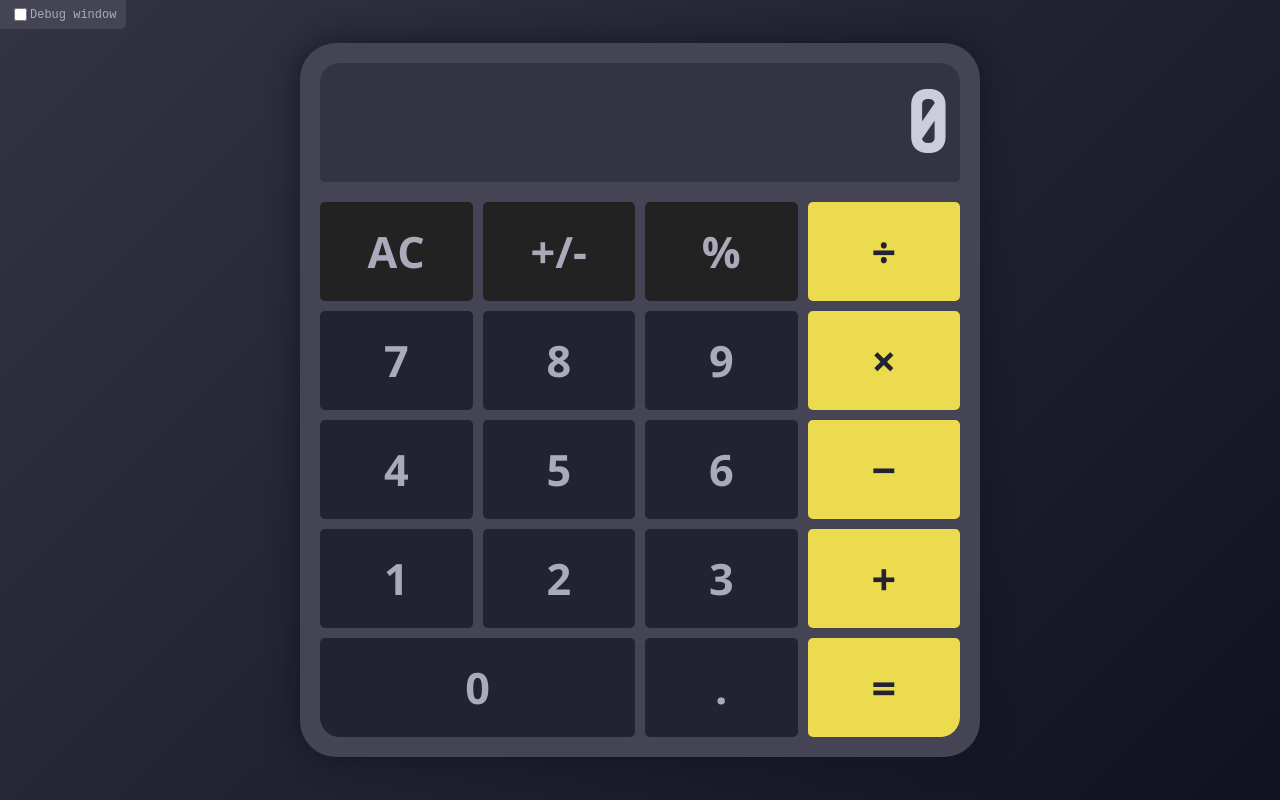
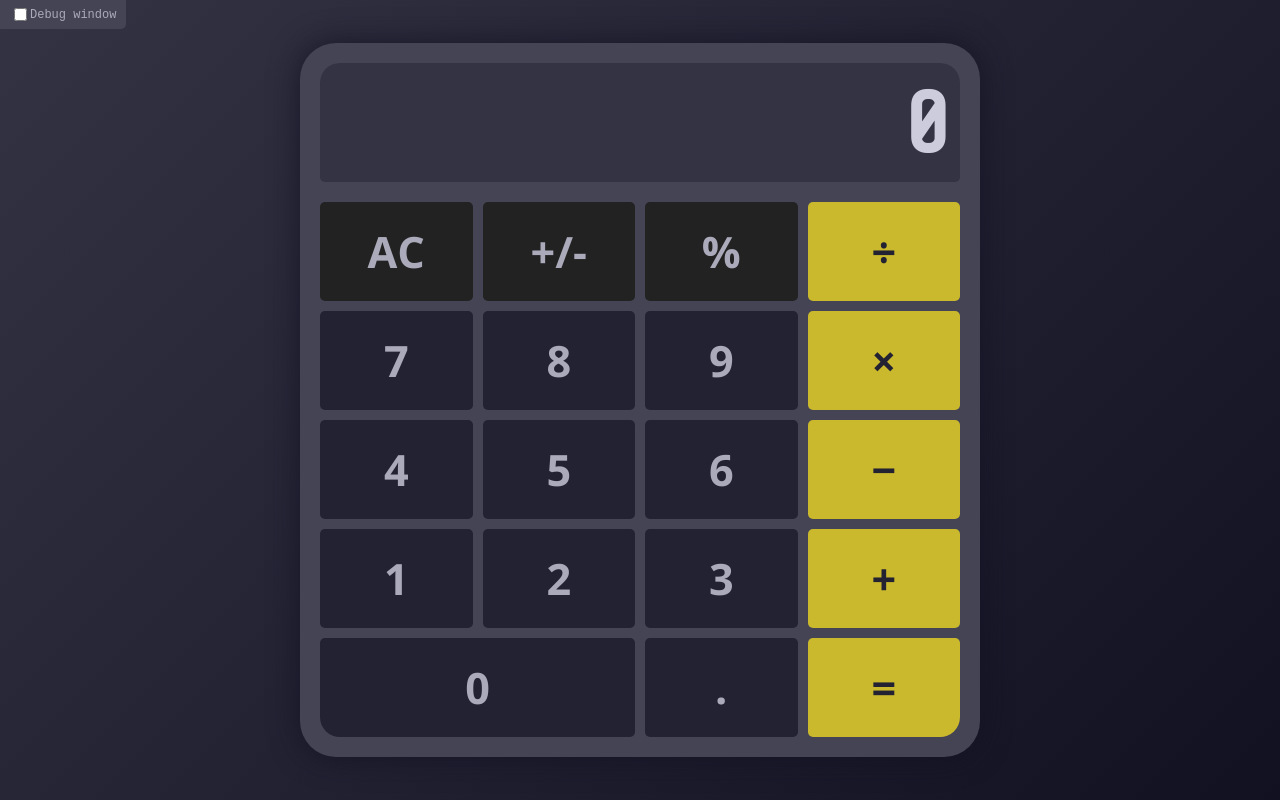
Before and after one commit to nchlsschndr/js-calculator, a website: page index.html in a window 1280 px wide. Drawn offline with nearby package versions, Linux system fonts and the light colour scheme.

Commit message:
i hate u nightshift

```diff
--- a/scss/main.scss
+++ b/scss/main.scss
@@ -121,7 +121,7 @@ p {
 }
 
 [data-key-type='operator'] {
-    background-color: #eddb4f;
+    background-color: #cbb92d;
     color: #223;
     font-size: 1.5rem;
     &:active {
```
Also changed, not shown: css/main.css.
